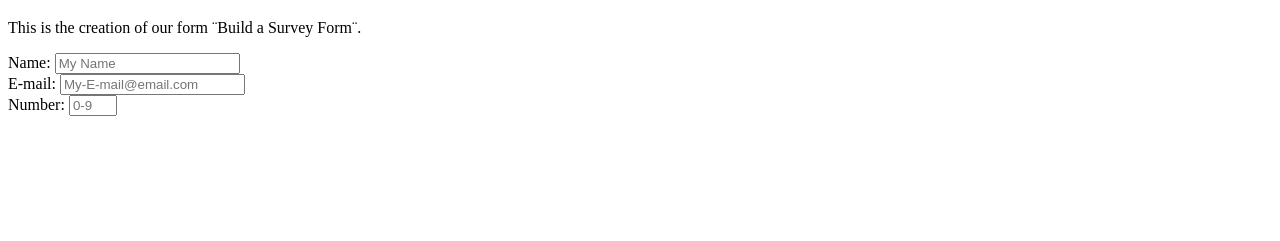
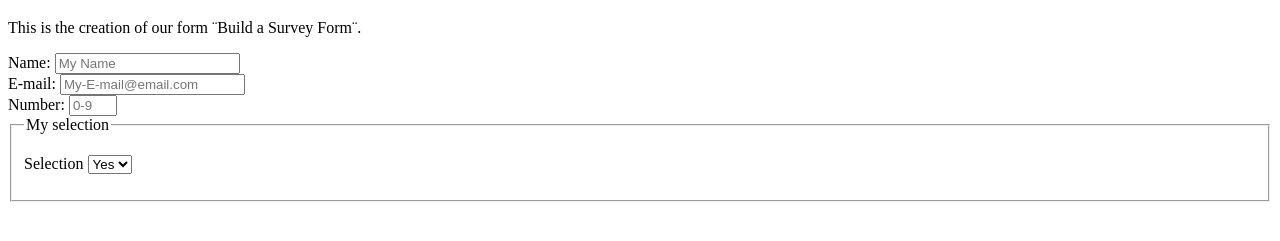
Before and after one commit to zkr024/Exersice, a plain HTML site: page fcc-test-suite-template-master/index.html in a window 1280 px wide. Shown: the part 61-302 px from the top of the page. Drawn offline with Linux system fonts and the light colour scheme.

Commit message:
thirth seccion

```diff
--- a/fcc-test-suite-template-master/index.html
+++ b/fcc-test-suite-template-master/index.html
@@ -19,6 +19,18 @@
       <br/>
     </form>
 
+    <fieldset>
+      <legend>My selection</legend>
+      <p>
+         <label>Selection</label>
+         <select id = "dropdown">
+           <option value = "y">Yes</option>
+           <option value = "n">No</option>
+         </select>
+      </p>
+   </fieldset>
+
+
 
 
 
```
